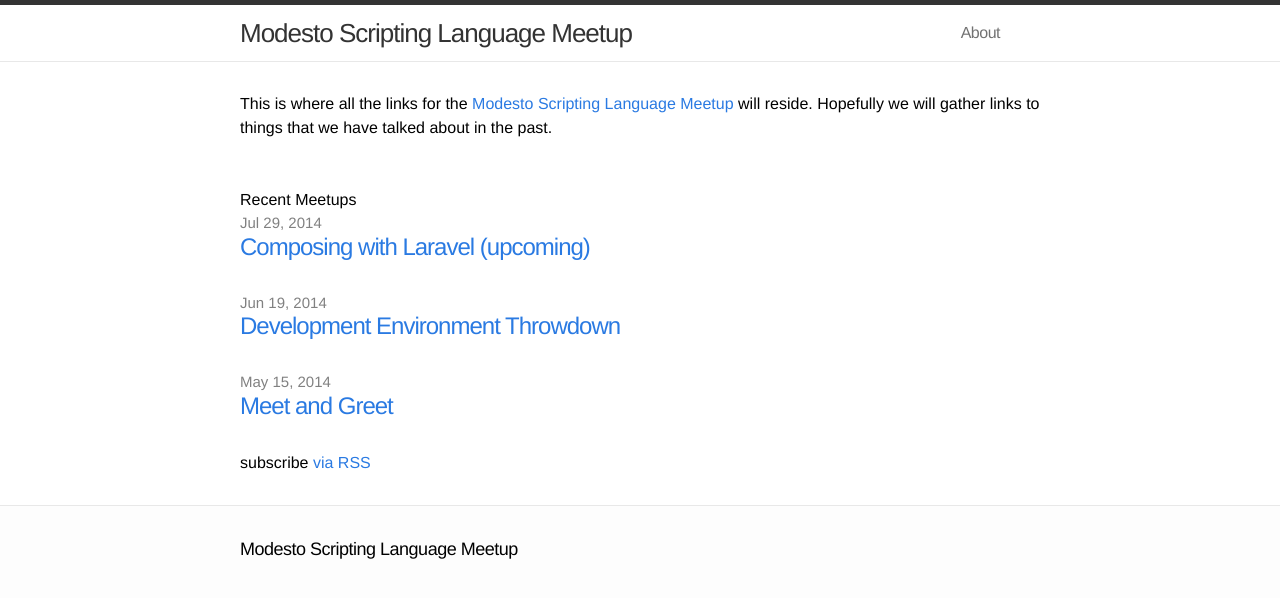
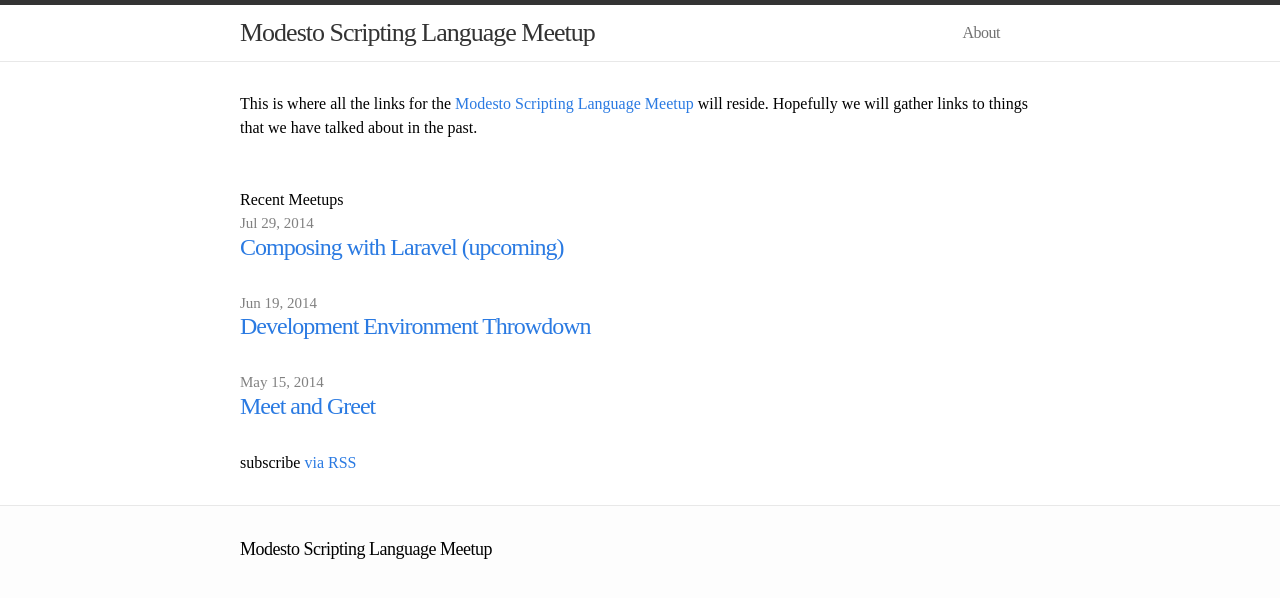
Before and after one commit to MSLM/mslm.github.io, a Jekyll site: the page built from index.html, in a window 1280 px wide. Shown: the top 598 px of the page. Built offline with Jekyll 4.4.1, drawn with Linux system fonts in a browser that asks for light colours; some web fonts are replaced.

Commit message:
Added a different font

```diff
--- a/_includes/head.html
+++ b/_includes/head.html
@@ -8,5 +8,6 @@
 
     <!-- Custom CSS -->
     <link rel="stylesheet" href="{{ "/css/main.css" | prepend: site.baseurl }}">
+    <link rel="stylesheet" media="screen" href="http://openfontlibrary.org/face/freeuniversal" rel="stylesheet" type="text/css"/>
 
 </head>
--- a/css/main.css
+++ b/css/main.css
@@ -9,8 +9,9 @@
 html, body { height: 100%; }
 
 body {
-  font-family: Helvetica, Arial, sans-serif;
+  font-family: 'FreeUniversal';
   font-size: 16px;
+  font-style: normal;
   line-height: 1.5;
   font-weight: 300;
   background-color: #fdfdfd;
```
